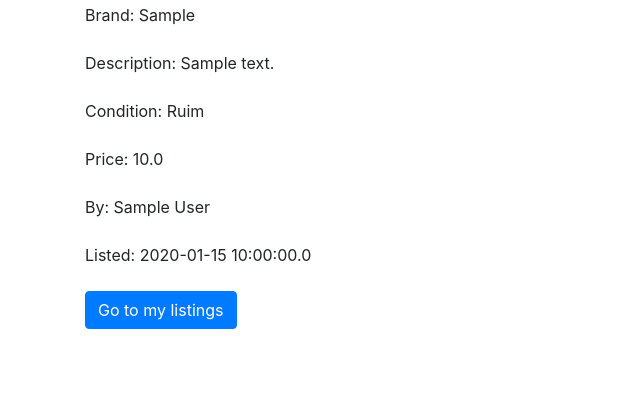
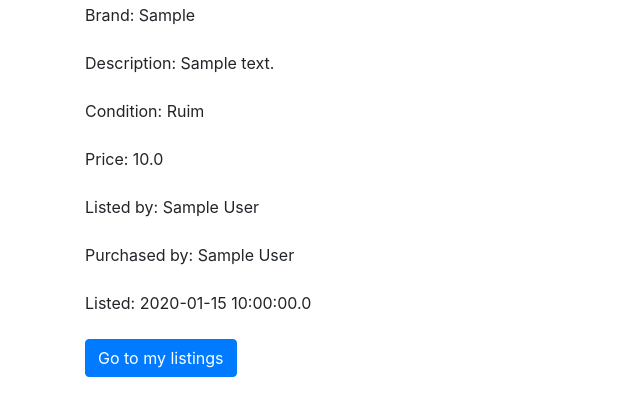
Before and after one commit to Neon-Corp/neon, a Spring Boot app: page /listings/1 in a window 1280 px wide. Shown: the part 194-610 px from the top of the page, without its empty margins (0-640 px from the left). Run offline with Spring Boot 4, Linux system fonts and the light colour scheme; a user stored in the database is signed in; tables that the repository leaves empty hold one stand-in row (values such as "Sample post"); some of the project's set-up classes (security, data sources, template engines, error pages and the like) are left out, and stand-ins take their place; some libraries are stand-ins or nearby versions.

Commit message:
Show who bought the listing device if it was purchased

```diff
--- a/src/main/java/com/neon/controller/ListingController.java
+++ b/src/main/java/com/neon/controller/ListingController.java
@@ -63,6 +63,8 @@ public class ListingController {
         model.addAttribute("user", seller);
         model.addAttribute("listing", listing);
 
+        model.addAttribute("orderInfo", orderService.getListingOrder(id));
+
         String userName = SecurityService.getLoggedInUsername();
 
         boolean sameUser = (userName.equals(seller.getUsername()));
--- a/src/main/java/com/neon/repo/OrderRepository.java
+++ b/src/main/java/com/neon/repo/OrderRepository.java
@@ -12,4 +12,6 @@ public interface OrderRepository extends CrudRepository<Order, Integer> {
     @Query("SELECT o FROM Order o JOIN o.listing l JOIN o.buyer u WHERE u.id = :buyerID")
     Iterable<Order> getOrderByBuyer(@Param("buyerID") Integer buyerID);
 
+    @Query("SELECT o FROM Order o WHERE o.listing.id = :listingID")
+    Order findOneByListing(@Param("listingID") Integer listingID);
 }
--- a/src/main/java/com/neon/service/OrderService.java
+++ b/src/main/java/com/neon/service/OrderService.java
@@ -27,4 +27,8 @@ public class OrderService {
     public Iterable<Order> findAllByBuyerId(Integer buyerId){
         return orderRepository.getOrderByBuyer(buyerId);
     }
+
+    public Order getListingOrder(Integer listingID) {
+        return orderRepository.findOneByListing(listingID);
+    }
 }
--- a/src/main/resources/templates/listing/show.html
+++ b/src/main/resources/templates/listing/show.html
@@ -31,8 +31,13 @@
         </div>
 
         <div class="form-group">
-            <label >By: </label>
+            <label>Listed by: </label>
             <span th:text="${user.name}"></span>
+        </div>
+
+        <div class="form-group" th:if="${orderInfo != null}">
+            <label>Purchased by: </label>
+            <span th:text="${orderInfo.buyer.name}"></span>
         </div>
 
         <div class="form-group">
--- a/src/main/resources/templates/user/show.html
+++ b/src/main/resources/templates/user/show.html
@@ -68,7 +68,7 @@
                     <td>
                         <a th:href="@{/listings/{id} (id = ${l.id})}" class="btn btn-primary">Show</a>
                         <a th:href="@{/listings/{id}/edit (id = ${l.id})}" class="btn btn-info" th:if="${l.status == 1}">Edit</a>
-                        <a th:href="@{/listings/{id}/delete (id = ${l.id})}" class="btn btn-danger">Destroy</a>
+                        <a th:href="@{/listings/{id}/delete (id = ${l.id})}" class="btn btn-danger" th:if="${l.status == 1}">Destroy</a>
                     </td>
                 </tr>
                 </tbody>
```
